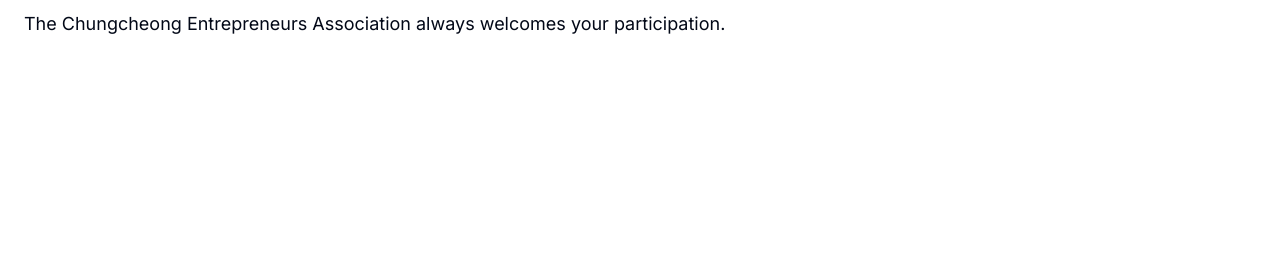
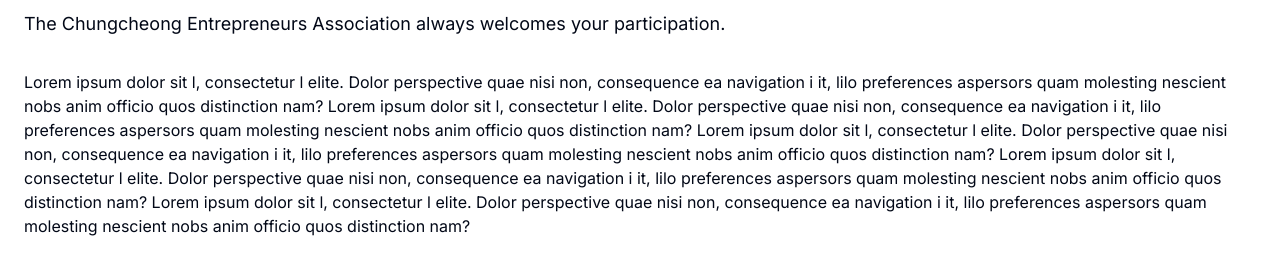
Before and after one commit to miniu-jacob/next-ccunion, a Next.js app: page /en/about in a window 1280 px wide. Shown: the part 142-416 px from the top of the page. Built offline with nearby package versions, Linux system fonts and the light colour scheme; no server answers; the database is empty.

Commit message:
03-12. modify middleware for language setting

```diff
--- /dev/null
+++ b/app/[locale]/(root)/about/[id]/page.tsx
@@ -0,0 +1,27 @@
+// app/[locale]/(root)/about/[id]/page.tsx
+
+import React from "react";
+
+const AboutDetailPage = () => {
+  return (
+    <div className="flex flex-col items-center justify-center">
+      <div className="p-8 space-y-8">
+        <h1 className="text-3xl font-bold">About Detail page</h1>
+        <p>
+          Lorem ipsum dolor sit l, consectetur l elite. Dolor perspective quae nisi non, consequence ea navigation i it,
+          lilo preferences aspersors quam molesting nescient nobs anim officio quos distinction nam? Lorem ipsum dolor
+          sit l, consectetur l elite. Dolor perspective quae nisi non, consequence ea navigation i it, lilo preferences
+          aspersors quam molesting nescient nobs anim officio quos distinction nam? Lorem ipsum dolor sit l, consectetur
+          l elite. Dolor perspective quae nisi non, consequence ea navigation i it, lilo preferences aspersors quam
+          molesting nescient nobs anim officio quos distinction nam? Lorem ipsum dolor sit l, consectetur l elite. Dolor
+          perspective quae nisi non, consequence ea navigation i it, lilo preferences aspersors quam molesting nescient
+          nobs anim officio quos distinction nam? Lorem ipsum dolor sit l, consectetur l elite. Dolor perspective quae
+          nisi non, consequence ea navigation i it, lilo preferences aspersors quam molesting nescient nobs anim officio
+          quos distinction nam?
+        </p>
+      </div>
+    </div>
+  );
+};
+
+export default AboutDetailPage;
--- a/app/[locale]/(root)/about/page.tsx
+++ b/app/[locale]/(root)/about/page.tsx
@@ -1,22 +1,27 @@
 // app/[locale]/(root)/about/page.tsx
 
-import { clog } from "@/lib/jlogger";
 import { getTranslations } from "next-intl/server";
 import React from "react";
 
 const AboutPage = async () => {
   const t = await getTranslations("About");
 
-  const list1 = ["apple", "banana"];
-  const list2 = ["banana", "orange"];
-  const combined = new Set([...list1, ...list2]);
-  clog.info(combined);
-  clog.info([...combined]);
-
   return (
     <div className="p-6 space-y-8">
       <h1 className="text-2xl font-bold">{t("Introduction")}</h1>
       <p className="text-lg">{t("Guide Message")}</p>
+      <p>
+        Lorem ipsum dolor sit l, consectetur l elite. Dolor perspective quae nisi non, consequence ea navigation i it,
+        lilo preferences aspersors quam molesting nescient nobs anim officio quos distinction nam? Lorem ipsum dolor sit
+        l, consectetur l elite. Dolor perspective quae nisi non, consequence ea navigation i it, lilo preferences
+        aspersors quam molesting nescient nobs anim officio quos distinction nam? Lorem ipsum dolor sit l, consectetur l
+        elite. Dolor perspective quae nisi non, consequence ea navigation i it, lilo preferences aspersors quam
+        molesting nescient nobs anim officio quos distinction nam? Lorem ipsum dolor sit l, consectetur l elite. Dolor
+        perspective quae nisi non, consequence ea navigation i it, lilo preferences aspersors quam molesting nescient
+        nobs anim officio quos distinction nam? Lorem ipsum dolor sit l, consectetur l elite. Dolor perspective quae
+        nisi non, consequence ea navigation i it, lilo preferences aspersors quam molesting nescient nobs anim officio
+        quos distinction nam?
+      </p>
     </div>
   );
 };
```
Also changed, not shown: middleware.ts (+24 -22 lines).
